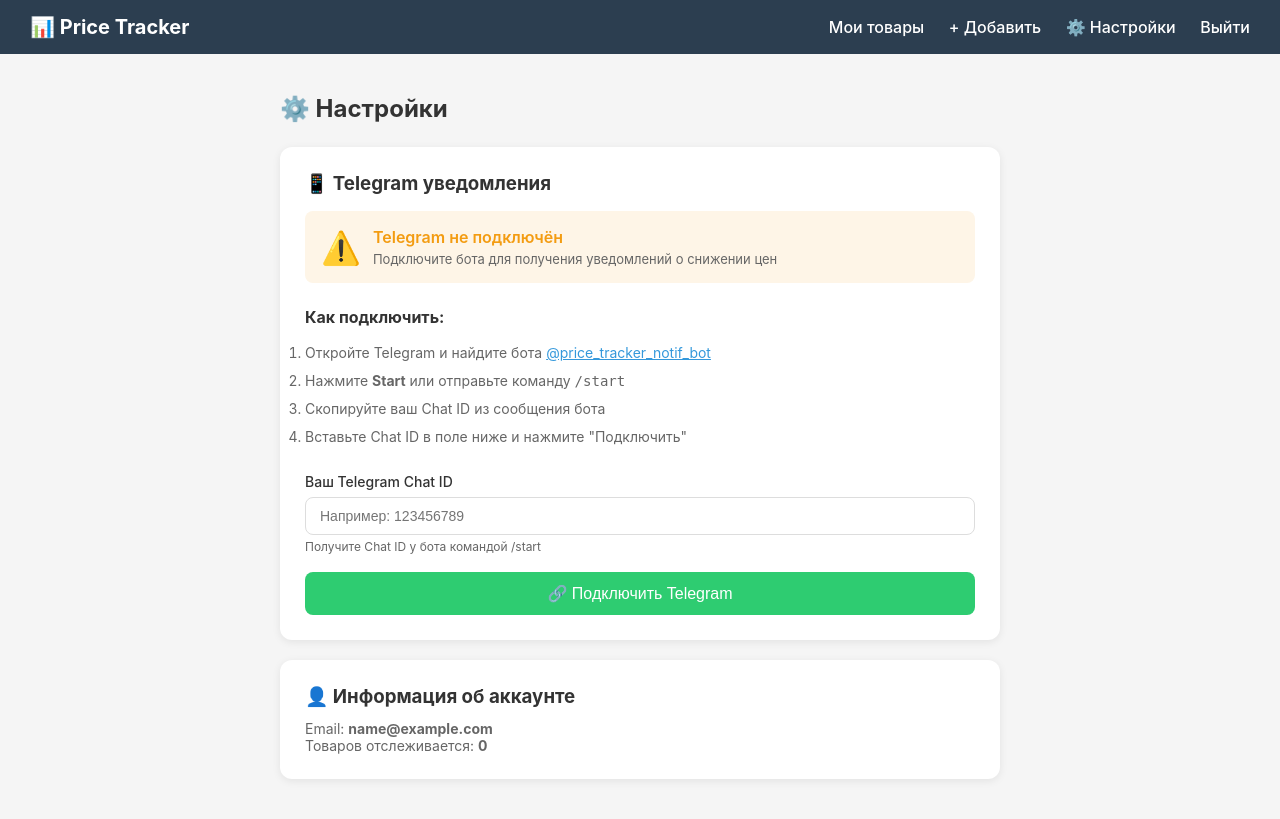
After one commit to Valerypoliakov/price-tracker, a Flask app: page /settings in a window 1280 px wide. The commit adds this page. Run offline with Flask 3, Linux system fonts and the light colour scheme; the visitor is signed in with stand-in values (Sample User, id 1); data that the repository does not hold is empty.

Commit message:
Add Telegram bot notifications

```diff
--- a/app.py
+++ b/app.py
@@ -30,6 +30,44 @@
         products = Product.query.all()
         for product in products:
             store, price = get_price(product.url)
+            if price and product.current_price:
+                old_price = product.current_price
+                # Проверяем снижение цены
+                if price < old_price:
+                    # Отправляем уведомление если есть telegram_chat_id
+                    user = User.query.get(product.user_id)
+                    if user and user.telegram_chat_id:
+                        try:
+                            from telegram_bot import send_price_alert
+                            import asyncio
+                            asyncio.run(send_price_alert(
+                                int(user.telegram_chat_id),
+                                product.name,
+                                old_price,
+                                price,
+                                product.url
+                            ))
+                        except Exception as e:
+                            print(f"Ошибка отправки уведомления: {e}")
+
+                # Уведомление если достигнута целевая цена
+                if product.target_price and price <= product.target_price:
+                    user = User.query.get(product.user_id)
+                    if user and user.telegram_chat_id:
+                        try:
+                            from telegram_bot import send_price_alert
+                            import asyncio
+                            message = f"🎯 Целевая цена достигнута!\n\n📦 {product.name}\n💰 Цена: {price:,.0f} ₽"
+                            asyncio.run(send_price_alert(
+                                int(user.telegram_chat_id),
+                                product.name,
+                                product.current_price,
+                                price,
+                                product.url
+                            ))
+                        except Exception as e:
+                            print(f"Ошибка отправки уведомления: {e}")
+
             if price:
                 product.current_price = price
                 history = PriceHistory(product_id=product.id, price=price)
@@ -146,6 +184,26 @@
     flash('Товар удалён', 'success')
     return redirect(url_for('dashboard'))
 
+@app.route('/settings', methods=['GET', 'POST'])
+@login_required
+def settings():
+    if request.method == 'POST':
+        telegram_chat_id = request.form.get('telegram_chat_id')
+        if telegram_chat_id:
+            current_user.telegram_chat_id = telegram_chat_id
+            db.session.commit()
+            flash('Telegram успешно подключён!', 'success')
+            return redirect(url_for('settings'))
+    return render_template('settings.html')
+
+@app.route('/unlink_telegram')
+@login_required
+def unlink_telegram():
+    current_user.telegram_chat_id = None
+    db.session.commit()
+    flash('Telegram отключён', 'success')
+    return redirect(url_for('settings'))
+
 if __name__ == '__main__':
     with app.app_context():
         db.create_all()
--- /dev/null
+++ b/init_db.py
@@ -0,0 +1,6 @@
+from app import app, db
+
+with app.app_context():
+    db.drop_all()
+    db.create_all()
+    print("Database tables recreated!")
--- a/models.py
+++ b/models.py
@@ -8,6 +8,7 @@
     id = db.Column(db.Integer, primary_key=True)
     email = db.Column(db.String(150), unique=True, nullable=False)
     password = db.Column(db.String(300), nullable=False)
+    telegram_chat_id = db.Column(db.String(100), nullable=True)
     products = db.relationship('Product', backref='user', lazy=True)
 
 class Product(db.Model):
--- a/requirements.txt
+++ b/requirements.txt
@@ -1,3 +1,4 @@
+anyio==4.12.1
 APScheduler==3.11.2
 beautifulsoup4==4.14.3
 blinker==1.9.0
@@ -9,6 +10,9 @@
 Flask-SQLAlchemy==3.1.1
 greenlet==3.3.1
 gunicorn==25.1.0
+h11==0.16.0
+httpcore==1.0.9
+httpx==0.26.0
 idna==3.11
 itsdangerous==2.2.0
 Jinja2==3.1.6
@@ -16,7 +20,9 @@
 packaging==26.0
 psycopg2-binary==2.9.11
 python-dotenv==1.2.1
+python-telegram-bot==20.8
 requests==2.32.5
+sniffio==1.3.1
 soupsieve==2.8.3
 SQLAlchemy==2.0.46
 typing_extensions==4.15.0
--- a/templates/base.html
+++ b/templates/base.html
@@ -34,10 +34,12 @@
     <nav>
         <a href="/" style="font-size: 20px; font-weight: 700;">📊 Price Tracker</a>
         <div class="nav-links">
-            {% if current_user.is_authenticated %}
-                <a href="/dashboard">Мои товары</a>
-                <a href="/add_product">+ Добавить</a>
-                <a href="/logout">Выйти</a>
+            <div class="nav-links">
+    {% if current_user.is_authenticated %}
+        <a href="/dashboard">Мои товары</a>
+        <a href="/add_product">+ Добавить</a>
+        <a href="/settings">⚙️ Настройки</a>
+        <a href="/logout">Выйти</a>
             {% else %}
                 <a href="/login">Войти</a>
                 <a href="/register">Регистрация</a>
--- /dev/null
+++ b/templates/settings.html
@@ -0,0 +1,76 @@
+{% extends "base.html" %}
+{% block content %}
+<div style="max-width: 720px; margin: 40px auto;">
+    <h2 style="margin-bottom: 24px;">⚙️ Настройки</h2>
+
+    <div class="card">
+        <h3 style="margin-bottom: 16px;">📱 Telegram уведомления</h3>
+
+        {% if current_user.telegram_chat_id %}
+            <div style="padding: 16px; background: #eafaf1; border-radius: 8px; margin-bottom: 16px;">
+                <div style="display: flex; align-items: center; gap: 12px;">
+                    <span style="font-size: 32px;">✅</span>
+                    <div>
+                        <div style="font-weight: 600; color: #27ae60;">Telegram подключён</div>
+                        <div style="font-size: 13px; color: #666; margin-top: 4px;">
+                            Chat ID: {{ current_user.telegram_chat_id }}
+                        </div>
+                    </div>
+                </div>
+            </div>
+
+            <p style="margin-bottom: 16px; color: #666; font-size: 14px;">
+                Вы будете получать уведомления когда:
+            </p>
+            <ul style="margin-bottom: 20px; color: #666; font-size: 14px; line-height: 1.8;">
+                <li>Цена на товар снизится</li>
+                <li>Цена достигнет вашей целевой цены</li>
+            </ul>
+
+            <a href="/unlink_telegram" class="btn btn-danger" onclick="return confirm('Отключить Telegram?')">
+                Отключить Telegram
+            </a>
+        {% else %}
+            <div style="padding: 16px; background: #fef5e7; border-radius: 8px; margin-bottom: 16px;">
+                <div style="display: flex; align-items: center; gap: 12px;">
+                    <span style="font-size: 32px;">⚠️</span>
+                    <div>
+                        <div style="font-weight: 600; color: #f39c12;">Telegram не подключён</div>
+                        <div style="font-size: 13px; color: #666; margin-top: 4px;">
+                            Подключите бота для получения уведомлений о снижении цен
+                        </div>
+                    </div>
+                </div>
+            </div>
+
+            <h4 style="margin: 24px 0 12px 0;">Как подключить:</h4>
+            <ol style="color: #666; font-size: 14px; line-height: 2; margin-bottom: 20px;">
+                <li>Откройте Telegram и найдите бота <a href="https://t.me/price_tracker_notif_bot" target="_blank" style="color: #3498db;">@price_tracker_notif_bot</a></li>
+                <li>Нажмите <b>Start</b> или отправьте команду <code>/start</code></li>
+                <li>Скопируйте ваш Chat ID из сообщения бота</li>
+                <li>Вставьте Chat ID в поле ниже и нажмите "Подключить"</li>
+            </ol>
+
+            <form method="POST">
+                <div class="form-group">
+                    <label>Ваш Telegram Chat ID</label>
+                    <input type="text" name="telegram_chat_id" placeholder="Например: 123456789" required
+                           pattern="[0-9]+" title="Только цифры">
+                    <small style="color: #666; font-size: 12px; margin-top: 4px; display: block;">
+                        Получите Chat ID у бота командой /start
+                    </small>
+                </div>
+                <button type="submit" class="btn btn-success" style="width: 100%; font-size: 16px; padding: 12px;">
+                    🔗 Подключить Telegram
+                </button>
+            </form>
+        {% endif %}
+    </div>
+
+    <div class="card" style="margin-top: 20px;">
+        <h3 style="margin-bottom: 12px;">👤 Информация об аккаунте</h3>
+        <p style="color: #666; font-size: 14px;">Email: <b>{{ current_user.email }}</b></p>
+        <p style="color: #666; font-size: 14px;">Товаров отслеживается: <b>{{ current_user.products|length }}</b></p>
+    </div>
+</div>
+{% endblock %}
```
Also changed, not shown: telegram_bot.py (added, +85 -0 lines).
